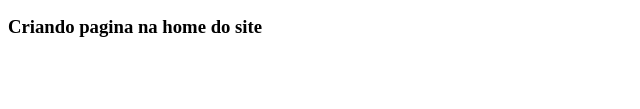
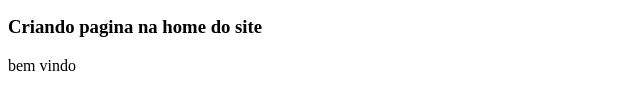
Before and after one commit to Mfreitas0/git_github_, a plain HTML site: page index.html in a window 1280 px wide. Shown: the part 175-284 px from the top of the page, 0-640 px from the left. Drawn offline with Linux system fonts and the light colour scheme.

Commit message:
Finalizando a home

```diff
--- a/index.html
+++ b/index.html
@@ -4,3 +4,4 @@
 <p>paragrafo da home</p>
 
 <h3>Criando pagina na home do site</h3>
+<p>bem vindo</p>
```
Also changed, not shown: nomes.txt.
